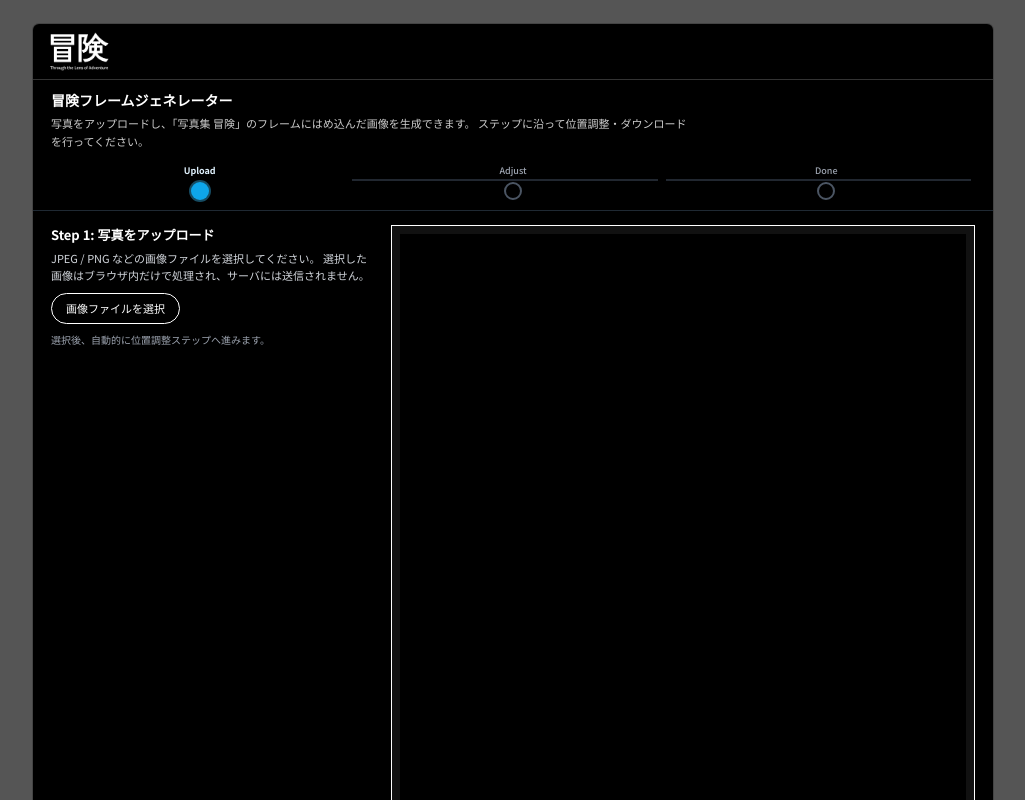
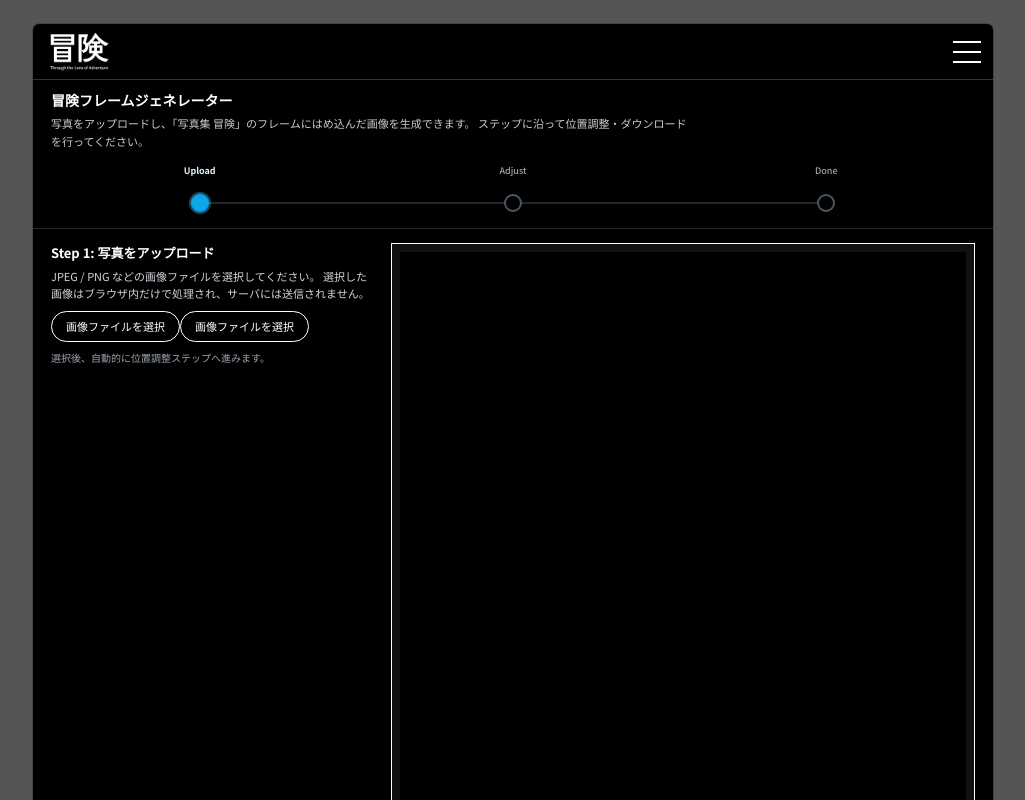
Before and after one commit to takutomiyajima/photoexhibition, a Next.js app: page /frame in a window 1280 px wide. Shown: the top 800 px of the page, without its empty margins (127-1152 px from the left). Built offline with nearby package versions, Linux system fonts and the light colour scheme.

Commit message:
frameUIの修正

```diff
--- a/src/app/frame/page.tsx
+++ b/src/app/frame/page.tsx
@@ -108,27 +108,39 @@ export default function FrameGeneratorPage() {
                                     position: "relative",
                                 }}
                             >
-                                {/* ラベル（丸の上） */}
+                                {/* ラベル（線から少し距離を空ける用に marginBottom を大きめに） */}
                                 <div
                                     style={{
                                         fontSize: 9,
-                                        marginBottom: 4,
+                                        marginBottom: 10, // ← ここを大きくして文字と線の間を広げる
                                         color: active ? "#e0f2fe" : "#9ca3af",
                                         fontWeight: active ? 700 : 500,
+                                        textAlign: "center",
                                     }}
                                 >
                                     {s.label}
                                 </div>
 
-                                {/* 線 */}
+                                {/* 丸＋線をまとめるコンテナ */}
+                                <div
+                                    style={{
+                                        position: "relative",
+                                        width: "100%",
+                                        height: 30, // 丸＋線の高さ（ここを調整で余白感も変えられる）
+                                        display: "flex",
+                                        alignItems: "center", // 丸を縦方向で線の中心に揃える
+                                        justifyContent: "center",
+                                    }}
+                                >
+                                    {/* ベースの線（このステップから次のステップの間） */}
                                     {index < stepsMeta.length - 1 && (
                                         <div
                                             style={{
                                                 position: "absolute",
-                                            top: 15,
+                                                top: "50%", // コンテナの縦中央
                                                 left: "50%",
                                                 width: "100%",
-                                            transform: "translateX(0)",
+                                                transform: "translate(-50%, -50%)",
                                                 zIndex: 0,
                                             }}
                                         >
@@ -147,7 +159,7 @@ export default function FrameGeneratorPage() {
                                         </div>
                                     )}
 
-                                {/* 丸 */}
+                                    {/* 丸（線の中心にピッタリ乗る） */}
                                     <div
                                         style={{
                                             width: 18,
@@ -162,12 +174,14 @@ export default function FrameGeneratorPage() {
                                         }}
                                     />
                                 </div>
+                            </div>
                         );
                     })}
                 </div>
             </div>
         );
     };
+
 
     /* ===== 上部ヘッダー（ロゴ＋ハンバーガー） ===== */
     const TopHeader: React.FC = () => (
@@ -205,6 +219,7 @@ export default function FrameGeneratorPage() {
             </button>
 
             {/* ハンバーガー */}
+            {/* ハンバーガー */}
             <button
                 type="button"
                 onClick={() => setMenuOpen(true)}
@@ -221,28 +236,20 @@ export default function FrameGeneratorPage() {
                 }}
                 aria-label="Open menu"
             >
+                {[0, 1, 2].map((_, i) => (
                     <span
+                        key={i}
                         style={{
                             display: "block",
                             height: 2,
-                        backgroundColor: "#ffffff",
+                            width: "100%",              // ← これ追加
+                            backgroundColor: "#ffffff", // ← 完全な白
+                            opacity: 1,                 // ← 念のため
                         }}
                     />
-                <span
-                    style={{
-                        display: "block",
-                        height: 2,
-                        backgroundColor: "#ffffff",
-                    }}
-                />
-                <span
-                    style={{
-                        display: "block",
-                        height: 2,
-                        backgroundColor: "#ffffff",
-                    }}
-                />
+                ))}
             </button>
+
         </header>
     );
 
@@ -595,7 +602,6 @@ export default function FrameGeneratorPage() {
                                     <span>ここに選択した画像が表示される</span>
                                 )}
                             </div>
-
                             <label
                                 style={{
                                     display: "inline-block",
@@ -604,6 +610,7 @@ export default function FrameGeneratorPage() {
                                     border: "1px solid #ffffff",
                                     fontSize: 9,
                                     cursor: "pointer",
+                                    marginRight: 8,
                                 }}
                             >
                                 画像ファイルを選択
@@ -614,6 +621,30 @@ export default function FrameGeneratorPage() {
                                     style={{ display: "none" }}
                                 />
                             </label>
+                            <button
+                                type="button"
+                                onClick={() => {
+                                    // 画像が選ばれているときだけ次へ進むようにするなら:
+                                    if (photoUrl) {
+                                        setStep("adjust");
+                                    } else {
+                                        alert("先に画像ファイルを選択してください。");
+                                    }
+                                }}
+                                style={{
+                                    flex: 1,
+                                    padding: "4px 10px",
+                                    borderRadius: 999,
+                                    border: "1px solid #ffffff",
+                                    backgroundColor: "#000000",
+                                    color: "#ffffff",
+                                    fontSize: 10,
+                                    cursor: "pointer",
+                                    marginRight: 8,
+                                }}
+                            >
+                                次へ（adjust）
+                            </button>
                         </section>
                     )}
 
@@ -951,6 +982,24 @@ export default function FrameGeneratorPage() {
                                                 style={{ display: "none" }}
                                             />
                                         </label>
+                                        <label
+                                            style={{
+                                                display: "inline-block",
+                                                padding: "6px 14px",
+                                                borderRadius: 999,
+                                                border: "1px solid #ffffff",
+                                                fontSize: 11,
+                                                cursor: "pointer",
+                                            }}
+                                        >
+                                            画像ファイルを選択
+                                            <input
+                                                type="file"
+                                                accept="image/*"
+                                                onChange={handleFileChange}
+                                                style={{ display: "none" }}
+                                            />
+                                        </label>
                                         <p
                                             style={{
                                                 fontSize: 10,
```
Lines whose indentation alone changed are shown as unchanged.
